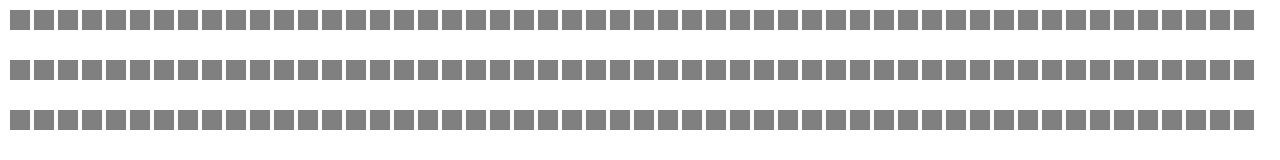
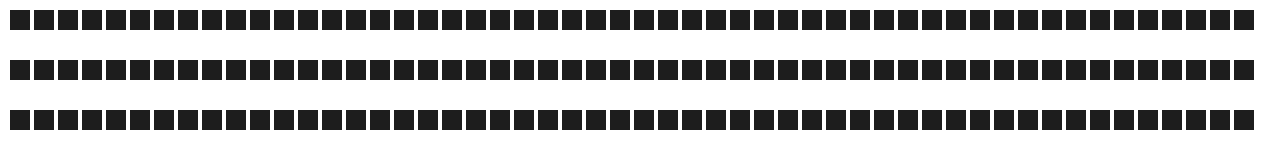
Before and after one commit to acciojob/Color-board-anitha-anii, a website: page main.html in a window 1280 px wide. Shown: the top 160 px of the page. Drawn offline with Linux system fonts and the light colour scheme.

Commit message:
created a submission

```diff
--- a/styles.css
+++ b/styles.css
@@ -9,7 +9,7 @@
 .square {
   width: 20px;
   height: 20px;
-  background-color: gray;
+  background-color: rgb(29, 29, 29);
   margin: 2px;
 }
 
```
